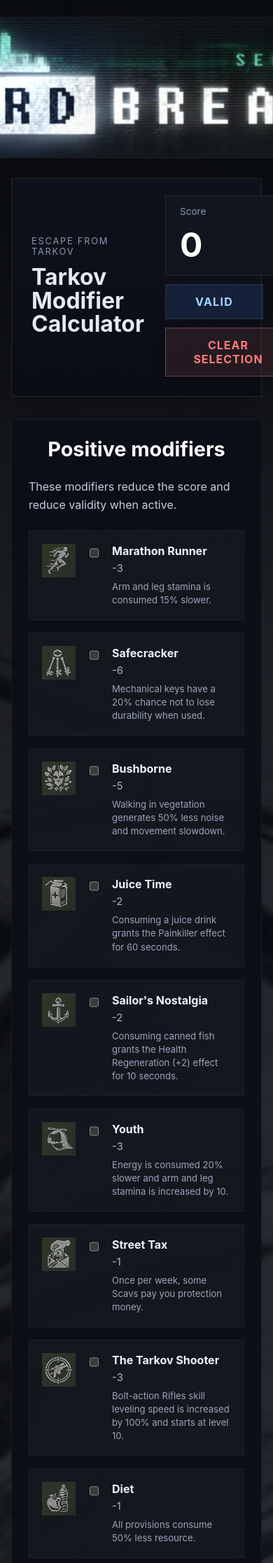
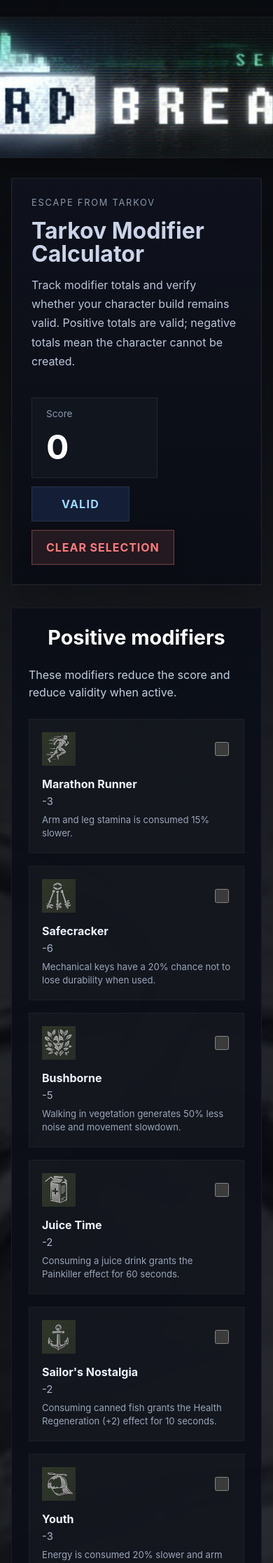
Before and after one commit to badach02/tarkov_modifier_calculator, a FastAPI app: page / in a window 390 px wide; the page is wider, and only the part inside the window is pictured. Shown: the top 2233 px of that part at 70% size. Run offline with FastAPI, Linux system fonts and the light colour scheme.

Commit message:
formatting

```diff
--- a/static/style.css
+++ b/static/style.css
@@ -97,6 +97,13 @@
   max-width: 56rem;
   color: #cbd4e8;
   line-height: 1.7;
+}
+
+.hero-tagline {
+  margin-top: 14px;
+  max-width: 42rem;
+  color: #bac4da;
+  font-size: 1rem;
 }
 
 .score-panel {
@@ -235,6 +242,21 @@
   min-height: 125px;
 }
 
+.modifier-card-badge {
+  display: flex;
+  flex-direction: column;
+  align-items: center;
+  justify-content: center;
+  gap: 10px;
+  min-width: 68px;
+}
+
+.modifier-card input {
+  width: 22px;
+  height: 22px;
+  accent-color: var(--accent);
+}
+
 .modifier-card:hover {
   border-color: rgba(79, 134, 255, 0.24);
   background: rgba(79, 134, 255, 0.05);
@@ -292,16 +314,43 @@
   box-shadow: 0 20px 50px rgba(33, 60, 103, 0.18);
 }
 
-@media (max-width: 800px) {
+@media (max-width: 960px) {
+  .hero-panel {
+    grid-template-columns: 1fr;
+    gap: 22px;
+  }
+
+  .score-panel {
+    justify-content: stretch;
+  }
+}
+
+@media (max-width: 760px) {
   .app-shell {
     padding: 24px 16px 36px;
+  }
+
+  .hero-copy {
+    margin: 0;
   }
 
   .section-heading {
     flex-direction: column;
   }
 
-  .score-panel {
-    justify-content: stretch;
+  .modifier-card {
+    flex-direction: column;
+    align-items: stretch;
+  }
+
+  .modifier-card-badge {
+    flex-direction: row;
+    justify-content: space-between;
+    align-items: center;
+    min-width: auto;
+  }
+
+  .modifier-card input {
+    margin-left: auto;
   }
 }
--- a/templates/index.html
+++ b/templates/index.html
@@ -12,9 +12,10 @@
         <img class="banner-image" src="/static/images/banner.png" alt="Escape From Tarkov banner">
       </div>
       <header class="hero-panel">
-        <div>
+        <div class="hero-copy">
           <p class="eyebrow">Escape From Tarkov</p>
           <h1>Tarkov Modifier Calculator</h1>
+          <p class="hero-tagline">Track modifier totals and verify whether your character build remains valid. Positive totals are valid; negative totals mean the character cannot be created.</p>
         </div>
 
         <div class="score-panel">
@@ -40,8 +41,10 @@
               {% set icon_name = "tarkov_shooter" %}
             {% endif %}
             <label class="modifier-card">
-              <img class="modifier-icon" src="/static/images/{{ icon_name }}.png" alt="{{ m.name }} icon">
-              <input class="mod" data-v="{{ m.value }}" type="checkbox">
+              <div class="modifier-card-badge">
+                <img class="modifier-icon" src="/static/images/{{ icon_name }}.png" alt="{{ m.name }} icon">
+                <input class="mod" data-v="{{ m.value }}" type="checkbox">
+              </div>
               <div class="modifier-content">
                 <span class="modifier-name">{{ m.name }}</span>
                 <span class="modifier-value">{{ m.value }}</span>
@@ -65,8 +68,10 @@
               {% set icon_name = "tarkov_shooter" %}
             {% endif %}
             <label class="modifier-card">
-              <img class="modifier-icon" src="/static/images/{{ icon_name }}.png" alt="{{ m.name }} icon">
-              <input class="mod" data-v="{{ m.value }}" type="checkbox">
+              <div class="modifier-card-badge">
+                <img class="modifier-icon" src="/static/images/{{ icon_name }}.png" alt="{{ m.name }} icon">
+                <input class="mod" data-v="{{ m.value }}" type="checkbox">
+              </div>
               <div class="modifier-content">
                 <span class="modifier-name">{{ m.name }}</span>
                 <span class="modifier-value">+{{ m.value }}</span>
```
